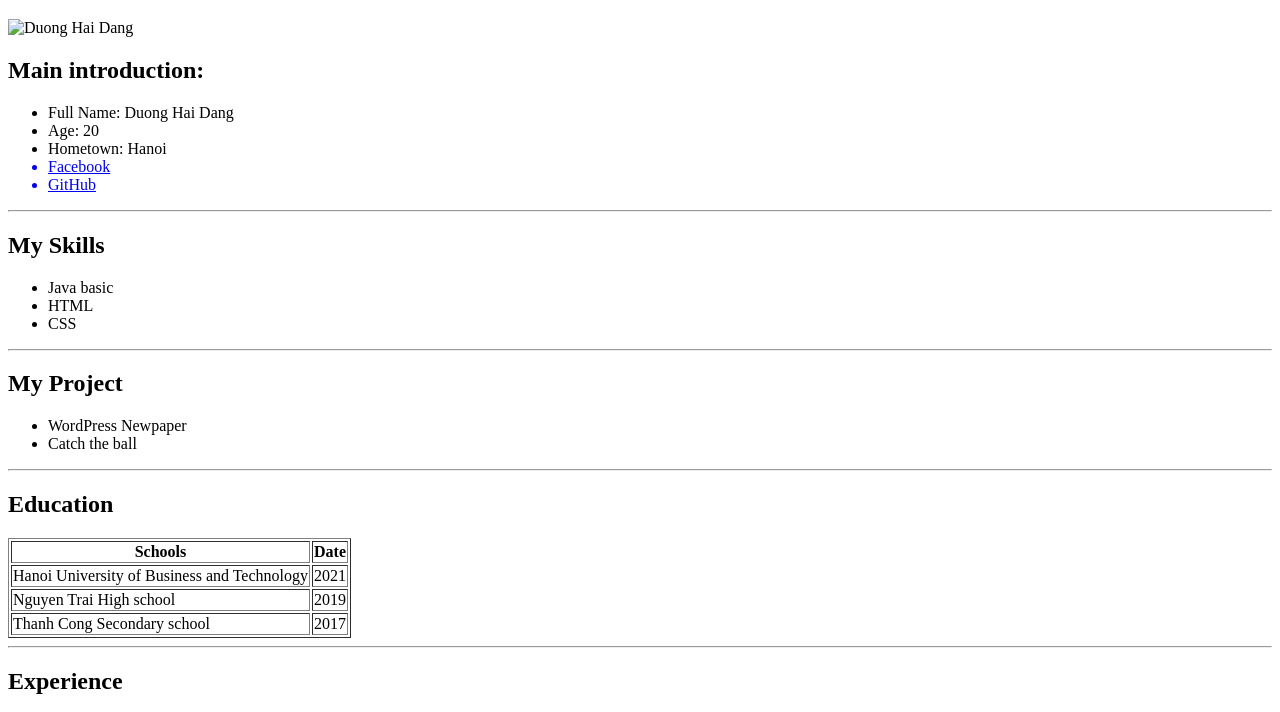
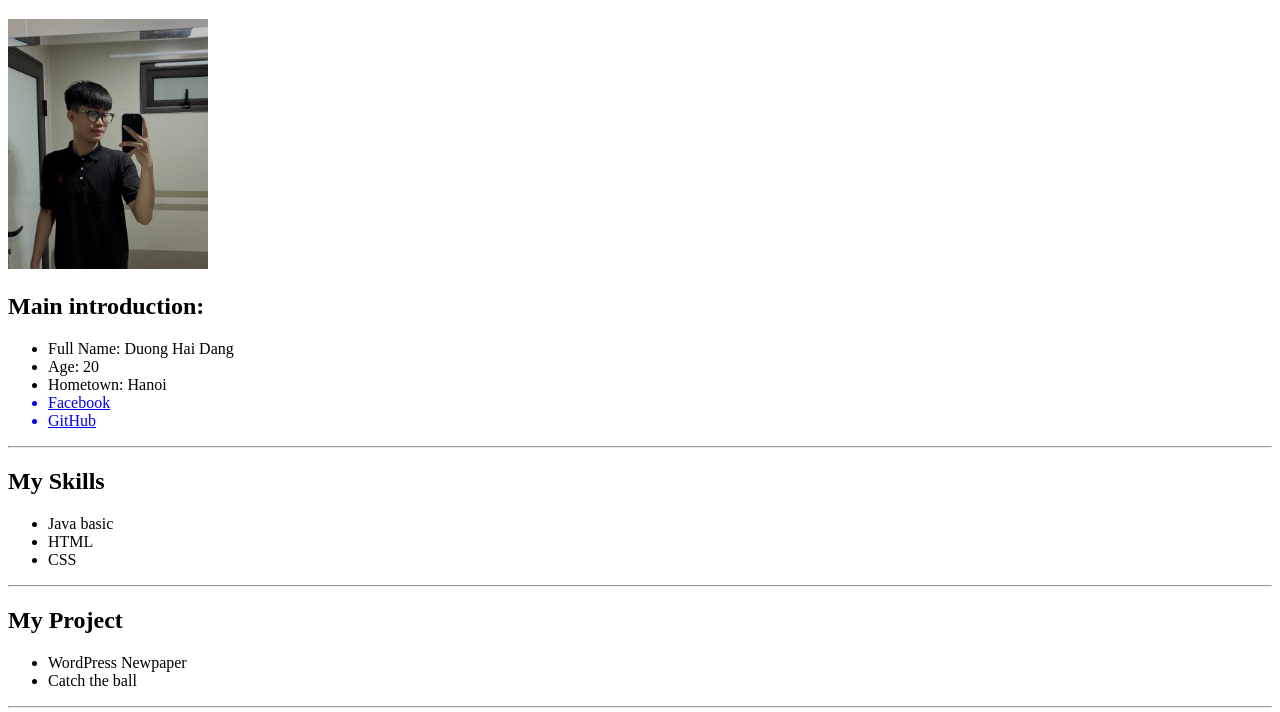
Before and after one commit to dag2410/f8-fullstack-k11, a plain HTML site: page day-1/homework-day1.html in a window 1280 px wide. Shown: the part 61-773 px from the top of the page. Drawn offline with Linux system fonts and the light colour scheme.

Commit message:
nop bai tap buoi 1

```diff
--- a/homework-day1.html
+++ b/day-1/homework-day1.html
@@ -9,7 +9,7 @@
     <h1>Introduce myself</h1>
     <section>
       <img
-        src="./imgs/ava2.jpg"
+        src="/day-1/imgs/ava2.jpg"
         alt="Duong Hai Dang"
         width="200px"
         height="auto"
```
